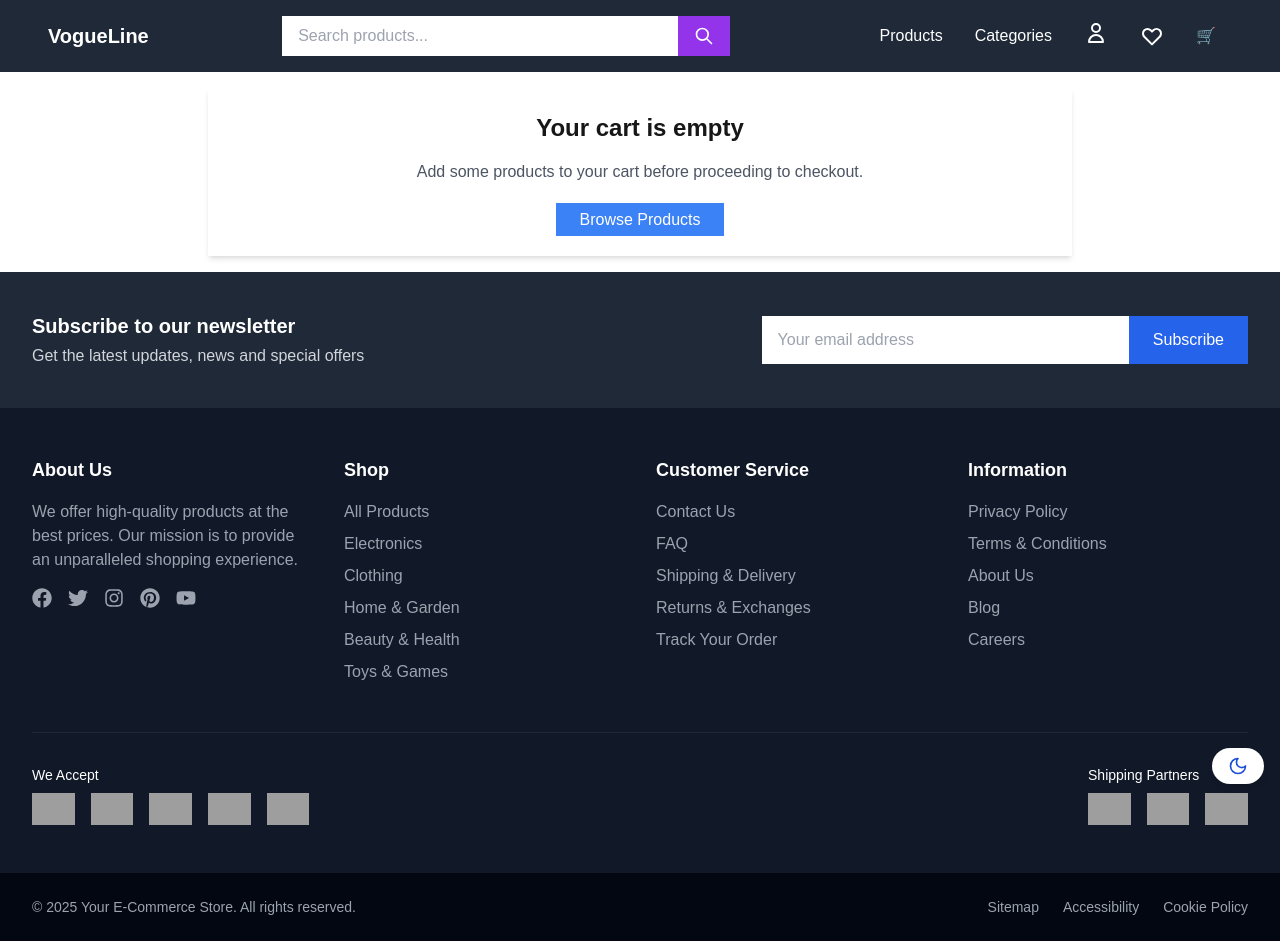
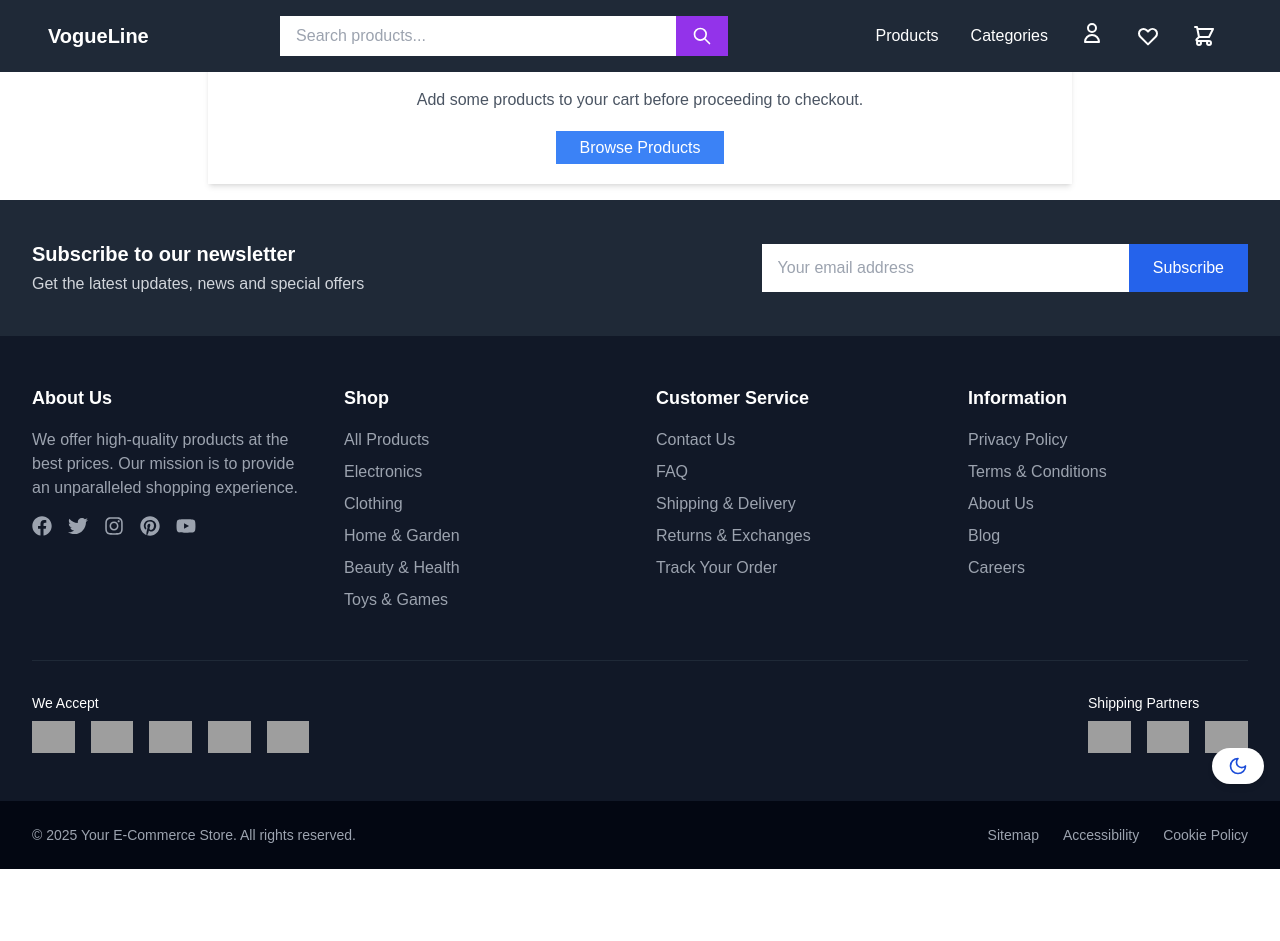
Before and after one commit to flobby41/EcomCore, a Next.js app in the folder frontend/: page /checkout/guest in a window 1280 px wide. After the commit the page ends 869 px from the top, so only its background shows below. Built offline with nearby package versions, Linux system fonts and the light colour scheme; grey boxes are pictures that could not be loaded.

Commit message:
guest form fixed with full name input

```diff
--- a/frontend/components/Navbar.js
+++ b/frontend/components/Navbar.js
@@ -145,7 +145,8 @@ export default function Navbar() {
     }, []);
 
     return (
-        <nav className="bg-gray-800 text-white p-4">
+        <nav className="bg-gray-800 text-white p-4 fixed top-0 left-0 right-0 z-50">
+
             <div className="container mx-auto flex justify-between items-center">
                 <Link href="/" className="text-xl font-bold">VogueLine</Link>
 
@@ -324,7 +325,21 @@ export default function Navbar() {
 
                     {/* Cart Icon */}
                     <Link href="/cart" className="mx-4 hover:text-gray-300 relative">
-                        🛒
+
+                        <svg
+                                xmlns="http://www.w3.org/2000/svg"
+                                className="h-6 w-6"
+                                fill="none"
+                                viewBox="0 0 24 24"
+                                stroke="currentColor"
+                            >
+                                <path
+                                    strokeLinecap="round"
+                                    strokeLinejoin="round"
+                                    strokeWidth={2}
+                                    d="M3 3h2l.4 2M7 13h10l4-8H5.4M7 13L5.4 5M7 13l-2.293 2.293c-.63.63-.184 1.707.707 1.707H17m0 0a2 2 0 100 4 2 2 0 000-4zm-8 2a2 2 0 11-4 0 2 2 0 014 0z"
+                                />
+                            </svg>
                         {cart.length > 0 && (
                             <span className="absolute -top-2 -right-2 bg-red-500 text-white rounded-full w-5 h-5 flex items-center justify-center text-xs">
                                 {cart.reduce((total, item) => total + item.quantity, 0)}
--- a/frontend/pages/checkout/guest.js
+++ b/frontend/pages/checkout/guest.js
@@ -10,6 +10,7 @@ export default function GuestCheckout() {
     const [loading, setLoading] = useState(false);
     const [formData, setFormData] = useState({
         email: '',
+        name: '',
         shippingAddress: {
             street: '',
             city: '',
@@ -120,19 +121,34 @@ export default function GuestCheckout() {
                         <form onSubmit={handleSubmit} className="space-y-6">
                             <div>
                                 <h2 className="text-xl font-semibold mb-4 pb-2 border-b">Contact Information</h2>
+                                <div className="grid grid-cols-1 md:grid-cols-2 gap-4">
                                     <div>
                                         <label className="block text-sm font-medium text-gray-700 mb-1">
-                                        Email Address
+                                            Full Name
                                         </label>
                                         <input
+                                            type="text"
+                                            name="name"
+                                            required
+                                            value={formData.name}
+                                            onChange={handleChange}
+                                            className="w-full px-4 py-2 border border-gray-300 rounded-md focus:ring-blue-500 focus:border-blue-500"
+                                            placeholder="John Doe"
+                                        />
+                                    </div>
+                                    <div>
+                                        <label htmlFor="email" className="block text-sm font-medium text-gray-700 mb-1">Email</label>
+                                        <input
                                             type="email"
+                                            id="email"
                                             name="email"
-                                        required
                                             value={formData.email}
                                             onChange={handleChange}
-                                        className="w-full px-4 py-2 border border-gray-300 rounded-md focus:ring-blue-500 focus:border-blue-500"
+                                            className="w-full p-2 border border-gray-300 rounded-md focus:ring-blue-500 focus:border-blue-500"
                                             placeholder="your@email.com"
+                                            required
                                         />
+                                    </div>
                                 </div>
                             </div>
 
--- a/frontend/pages/checkout/index.js
+++ b/frontend/pages/checkout/index.js
@@ -185,18 +185,15 @@ export default function Checkout() {
                                         />
                                     </div>
                                     <div>
-                                        <label className="block text-sm font-medium text-gray-700 mb-1">
-                                            Email Address
-                                        </label>
+                                        <label htmlFor="email" className="block text-sm font-medium text-gray-700 mb-1">Email</label>
                                         <input
                                             type="email"
+                                            id="email"
                                             name="email"
+                                            value={userData.email}
+                                            onChange={(e) => setUserData({...userData, email: e.target.value})}
+                                            className="w-full p-2 border border-gray-300 rounded-md focus:ring-blue-500 focus:border-blue-500"
                                             required
-                                            value={userData.email}
-                                            onChange={handleChange}
-                                            className="w-full px-4 py-2 border border-gray-300 rounded-md focus:ring-blue-500 focus:border-blue-500"
-                                            placeholder="your@email.com"
-                                            readOnly
                                         />
                                     </div>
                                 </div>
```
Lines whose indentation alone changed are shown as unchanged.
